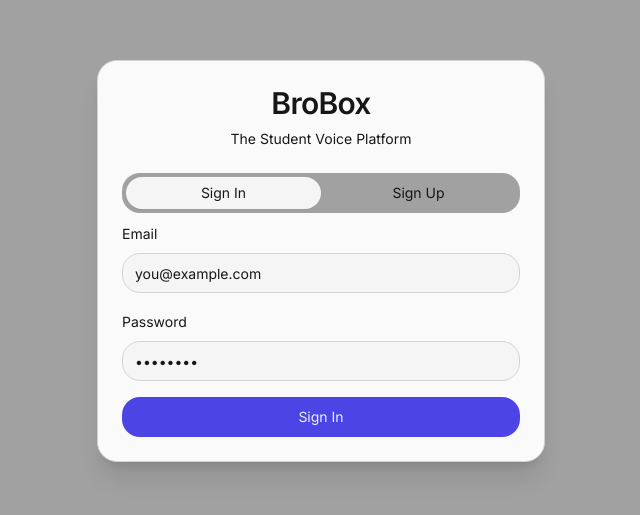
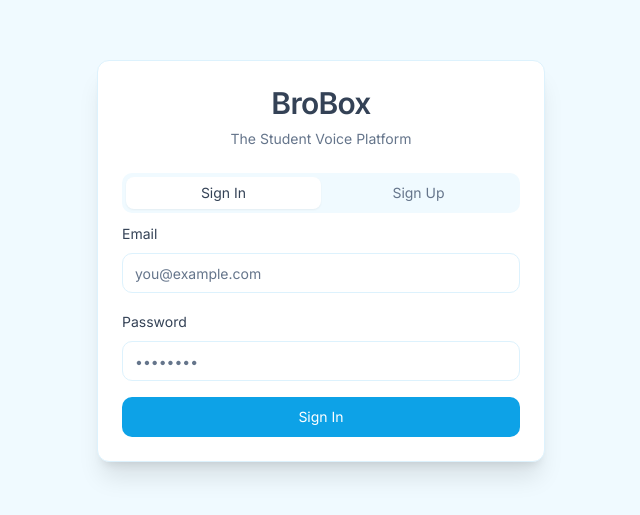
Before and after one commit to codeyy01/brototype-echo, a React (Vite) app: page /auth in a window 1280 px wide. Shown: the part 139-654 px from the top of the page, without its empty margins (319-959 px from the left). Built offline with nearby package versions, Linux system fonts and the light colour scheme; the HTML template or start-up script is replaced by a standard one.

Commit message:
Reverted to commit 1f7cad54d5977c796bdb0a7a93094491f69dcbfe

```diff
--- a/src/index.css
+++ b/src/index.css
@@ -1,7 +1,4 @@
 @import url('https://fonts.googleapis.com/css2?family=Inter:wght@400;600;700&display=swap');
-@import url("https://fonts.googleapis.com/css2?family=Lato:wght@400;700&display=swap");
-@import url("https://fonts.googleapis.com/css2?family=EB+Garamond:wght@400;500;600;700&display=swap");
-@import url("https://fonts.googleapis.com/css2?family=Fira+Code:wght@400;700&display=swap");
 
 @tailwind base;
 @tailwind components;
@@ -13,95 +10,37 @@ All colors MUST be HSL.
 
 @layer base {
   :root {
-    --background: 0 0% 96%;
-    --foreground: 0 0% 9%;
-    --card: 0 0% 98%;
-    --card-foreground: 0 0% 9%;
-    --popover: 0 0% 89%;
-    --popover-foreground: 0 0% 9%;
-    --primary: 243 75% 58%;
-    --primary-foreground: 225 100% 96%;
-    --secondary: 0 0% 32%;
-    --secondary-foreground: 0 0% 98%;
-    --muted: 0 0% 63%;
-    --muted-foreground: 0 0% 9%;
-    --accent: 250 100% 97%;
-    --accent-foreground: 258 89% 66%;
-    --destructive: 0 72% 50%;
-    --destructive-foreground: 0 85% 97%;
-    --border: 0 0% 83%;
-    --input: 0 0% 83%;
-    --ring: 243 75% 58%;
-    --radius: 1.25rem;
+    --background: 0 0% 100%;
+    --foreground: 215 25% 27%;
+    --card: 0 0% 100%;
+    --card-foreground: 215 25% 27%;
+    --popover: 0 0% 100%;
+    --popover-foreground: 215 25% 27%;
+    --primary: 199 89% 48%;
+    --primary-foreground: 0 0% 100%;
+    --secondary: 200 18% 46%;
+    --secondary-foreground: 0 0% 100%;
+    --muted: 200 100% 97%;
+    --muted-foreground: 215 16% 47%;
+    --accent: 199 89% 48%;
+    --accent-foreground: 0 0% 100%;
+    --destructive: 0 84.2% 60.2%;
+    --destructive-foreground: 0 0% 98%;
+    --border: 200 89% 93%;
+    --input: 200 89% 93%;
+    --ring: 199 89% 48%;
+    --radius: 0.75rem;
     --sidebar-background: 0 0% 100%;
-    --sidebar-foreground: 0 0% 9%;
-    --sidebar-primary: 243 75% 58%;
-    --sidebar-primary-foreground: 225 100% 96%;
-    --sidebar-accent: 0 0% 32%;
-    --sidebar-accent-foreground: 0 0% 98%;
-    --sidebar-border: 0 0% 83%;
-    --sidebar-ring: 243 75% 58%;
-    --chart-1: 234 89% 73%;
-    --chart-2: 255 91% 76%;
-    --chart-3: 270 95% 75%;
-    --chart-4: 238 83% 66%;
-    --chart-5: 0 0% 45%;
-    --sidebar: 0 0% 98%;
-    --font-sans: 'Lato', ui-sans-serif, system-ui, -apple-system, BlinkMacSystemFont, 'Segoe UI', Roboto, 'Helvetica Neue', Arial, 'Noto Sans', sans-serif;
-    --font-serif: 'EB Garamond', ui-serif, Georgia, Cambria, 'Times New Roman', Times, serif;
-    --font-mono: 'Fira Code', ui-monospace, SFMono-Regular, Menlo, Monaco, Consolas, 'Liberation Mono', 'Courier New', monospace;
-    --shadow-2xs: 0 1px 3px 0px hsl(0 0% 0% / 0.05);
-    --shadow-xs: 0 1px 3px 0px hsl(0 0% 0% / 0.05);
-    --shadow-sm: 0 1px 3px 0px hsl(0 0% 0% / 0.1), 0 1px 2px -1px hsl(0 0% 0% / 0.1);
-    --shadow: 0 1px 3px 0px hsl(0 0% 0% / 0.1), 0 1px 2px -1px hsl(0 0% 0% / 0.1);
-    --shadow-md: 0 1px 3px 0px hsl(0 0% 0% / 0.1), 0 2px 4px -1px hsl(0 0% 0% / 0.1);
-    --shadow-lg: 0 1px 3px 0px hsl(0 0% 0% / 0.1), 0 4px 6px -1px hsl(0 0% 0% / 0.1);
-    --shadow-xl: 0 1px 3px 0px hsl(0 0% 0% / 0.1), 0 8px 10px -1px hsl(0 0% 0% / 0.1);
-    --shadow-2xl: 0 1px 3px 0px hsl(0 0% 0% / 0.25);
-    --tracking-normal: 0em;
-    --spacing: 0.25rem;
-  }
-  .dark {
-    --background: 0 0% 9%;
-    --foreground: 0 0% 98%;
-    --card: 0 0% 14%;
-    --card-foreground: 0 0% 98%;
-    --popover: 0 0% 25%;
-    --popover-foreground: 0 0% 98%;
-    --primary: 234 89% 73%;
-    --primary-foreground: 243 47% 20%;
-    --secondary: 0 0% 45%;
-    --secondary-foreground: 0 0% 98%;
-    --muted: 0 0% 45%;
-    --muted-foreground: 0 0% 98%;
-    --accent: 261 72% 22%;
-    --accent-foreground: 255 91% 76%;
-    --destructive: 0 84% 60%;
-    --destructive-foreground: 0 85% 97%;
-    --border: 0 0% 32%;
-    --input: 0 0% 32%;
-    --ring: 234 89% 73%;
-    --chart-1: 229 93% 81%;
-    --chart-2: 252 94% 85%;
-    --chart-3: 269 97% 85%;
-    --chart-4: 234 89% 73%;
-    --chart-5: 0 0% 45%;
-    --sidebar: 0 0% 14%;
-    --sidebar-foreground: 0 0% 98%;
-    --sidebar-primary: 234 89% 73%;
-    --sidebar-primary-foreground: 243 47% 20%;
-    --sidebar-accent: 255 91% 76%;
-    --sidebar-accent-foreground: 261 72% 22%;
-    --sidebar-border: 0 0% 32%;
-    --sidebar-ring: 234 89% 73%;
-    --shadow-2xs: 0 1px 3px 0px hsl(0 0% 0% / 0.05);
-    --shadow-xs: 0 1px 3px 0px hsl(0 0% 0% / 0.05);
-    --shadow-sm: 0 1px 3px 0px hsl(0 0% 0% / 0.1), 0 1px 2px -1px hsl(0 0% 0% / 0.1);
-    --shadow: 0 1px 3px 0px hsl(0 0% 0% / 0.1), 0 1px 2px -1px hsl(0 0% 0% / 0.1);
-    --shadow-md: 0 1px 3px 0px hsl(0 0% 0% / 0.1), 0 2px 4px -1px hsl(0 0% 0% / 0.1);
-    --shadow-lg: 0 1px 3px 0px hsl(0 0% 0% / 0.1), 0 4px 6px -1px hsl(0 0% 0% / 0.1);
-    --shadow-xl: 0 1px 3px 0px hsl(0 0% 0% / 0.1), 0 8px 10px -1px hsl(0 0% 0% / 0.1);
-    --shadow-2xl: 0 1px 3px 0px hsl(0 0% 0% / 0.25);
+    --sidebar-foreground: 215 25% 27%;
+    --sidebar-primary: 199 89% 48%;
+    --sidebar-primary-foreground: 0 0% 100%;
+    --sidebar-accent: 200 100% 97%;
+    --sidebar-accent-foreground: 199 89% 48%;
+    --sidebar-border: 200 89% 93%;
+    --sidebar-ring: 199 89% 48%;
+    --chart-1: 199 89% 48%;
+    --chart-2: 200 18% 46%;
+    --chart-3: 215 16% 47%;
   }
 }
 
@@ -114,15 +53,3 @@ All colors MUST be HSL.
     font-family: 'Inter', -apple-system, BlinkMacSystemFont, 'Segoe UI', 'Roboto', 'Oxygen', 'Ubuntu', 'Cantarell', sans-serif;
   }
 }
-
-/* ---break---
-*/
-
-@layer base {
-  * {
-    @apply border-border;
-  }
-  body {
-    @apply bg-background text-foreground;
-  }
-}
--- a/tailwind.config.ts
+++ b/tailwind.config.ts
@@ -7,120 +7,88 @@ export default {
   theme: {
     container: {
       center: true,
-  		padding: '2rem',
+      padding: "2rem",
       screens: {
-  			'2xl': '1400px'
-  		}
+        "2xl": "1400px",
+      },
     },
     extend: {
       fontFamily: {
-  			sans: [
-  				'Lato',
-  				'ui-sans-serif',
-  				'system-ui',
-  				'-apple-system',
-  				'BlinkMacSystemFont',
-  				'Segoe UI',
-  				'Roboto',
-  				'Helvetica Neue',
-  				'Arial',
-  				'Noto Sans',
-  				'sans-serif'
-  			],
-  			serif: [
-  				'EB Garamond',
-  				'ui-serif',
-  				'Georgia',
-  				'Cambria',
-  				'Times New Roman',
-  				'Times',
-  				'serif'
-  			],
-  			mono: [
-  				'Fira Code',
-  				'ui-monospace',
-  				'SFMono-Regular',
-  				'Menlo',
-  				'Monaco',
-  				'Consolas',
-  				'Liberation Mono',
-  				'Courier New',
-  				'monospace'
-  			]
+        sans: ['Inter', '-apple-system', 'BlinkMacSystemFont', 'Segoe UI', 'Roboto', 'Oxygen', 'Ubuntu', 'Cantarell', 'sans-serif'],
       },
       colors: {
-  			border: 'hsl(var(--border))',
-  			input: 'hsl(var(--input))',
-  			ring: 'hsl(var(--ring))',
-  			background: 'hsl(var(--background))',
-  			foreground: 'hsl(var(--foreground))',
+        border: "hsl(var(--border))",
+        input: "hsl(var(--input))",
+        ring: "hsl(var(--ring))",
+        background: "hsl(var(--background))",
+        foreground: "hsl(var(--foreground))",
         primary: {
-  				DEFAULT: 'hsl(var(--primary))',
-  				foreground: 'hsl(var(--primary-foreground))'
+          DEFAULT: "hsl(var(--primary))",
+          foreground: "hsl(var(--primary-foreground))",
         },
         secondary: {
-  				DEFAULT: 'hsl(var(--secondary))',
-  				foreground: 'hsl(var(--secondary-foreground))'
+          DEFAULT: "hsl(var(--secondary))",
+          foreground: "hsl(var(--secondary-foreground))",
         },
         destructive: {
-  				DEFAULT: 'hsl(var(--destructive))',
-  				foreground: 'hsl(var(--destructive-foreground))'
+          DEFAULT: "hsl(var(--destructive))",
+          foreground: "hsl(var(--destructive-foreground))",
         },
         muted: {
-  				DEFAULT: 'hsl(var(--muted))',
-  				foreground: 'hsl(var(--muted-foreground))'
+          DEFAULT: "hsl(var(--muted))",
+          foreground: "hsl(var(--muted-foreground))",
         },
         accent: {
-  				DEFAULT: 'hsl(var(--accent))',
-  				foreground: 'hsl(var(--accent-foreground))'
+          DEFAULT: "hsl(var(--accent))",
+          foreground: "hsl(var(--accent-foreground))",
         },
         popover: {
-  				DEFAULT: 'hsl(var(--popover))',
-  				foreground: 'hsl(var(--popover-foreground))'
+          DEFAULT: "hsl(var(--popover))",
+          foreground: "hsl(var(--popover-foreground))",
         },
         card: {
-  				DEFAULT: 'hsl(var(--card))',
-  				foreground: 'hsl(var(--card-foreground))'
+          DEFAULT: "hsl(var(--card))",
+          foreground: "hsl(var(--card-foreground))",
         },
         sidebar: {
-  				DEFAULT: 'hsl(var(--sidebar-background))',
-  				foreground: 'hsl(var(--sidebar-foreground))',
-  				primary: 'hsl(var(--sidebar-primary))',
-  				'primary-foreground': 'hsl(var(--sidebar-primary-foreground))',
-  				accent: 'hsl(var(--sidebar-accent))',
-  				'accent-foreground': 'hsl(var(--sidebar-accent-foreground))',
-  				border: 'hsl(var(--sidebar-border))',
-  				ring: 'hsl(var(--sidebar-ring))'
-  			}
+          DEFAULT: "hsl(var(--sidebar-background))",
+          foreground: "hsl(var(--sidebar-foreground))",
+          primary: "hsl(var(--sidebar-primary))",
+          "primary-foreground": "hsl(var(--sidebar-primary-foreground))",
+          accent: "hsl(var(--sidebar-accent))",
+          "accent-foreground": "hsl(var(--sidebar-accent-foreground))",
+          border: "hsl(var(--sidebar-border))",
+          ring: "hsl(var(--sidebar-ring))",
+        },
       },
       borderRadius: {
-  			lg: 'var(--radius)',
-  			md: 'calc(var(--radius) - 2px)',
-  			sm: 'calc(var(--radius) - 4px)'
+        lg: "var(--radius)",
+        md: "calc(var(--radius) - 2px)",
+        sm: "calc(var(--radius) - 4px)",
       },
       keyframes: {
-  			'accordion-down': {
+        "accordion-down": {
           from: {
-  					height: '0'
+            height: "0",
           },
           to: {
-  					height: 'var(--radix-accordion-content-height)'
-  				}
+            height: "var(--radix-accordion-content-height)",
           },
-  			'accordion-up': {
+        },
+        "accordion-up": {
           from: {
-  					height: 'var(--radix-accordion-content-height)'
+            height: "var(--radix-accordion-content-height)",
           },
           to: {
-  					height: '0'
-  				}
-  			}
+            height: "0",
+          },
+        },
       },
       animation: {
-  			'accordion-down': 'accordion-down 0.2s ease-out',
-  			'accordion-up': 'accordion-up 0.2s ease-out'
-  		}
-  	}
+        "accordion-down": "accordion-down 0.2s ease-out",
+        "accordion-up": "accordion-up 0.2s ease-out",
+      },
+    },
   },
   plugins: [require("tailwindcss-animate")],
 } satisfies Config;
```
Lines whose indentation alone changed are shown as unchanged.
